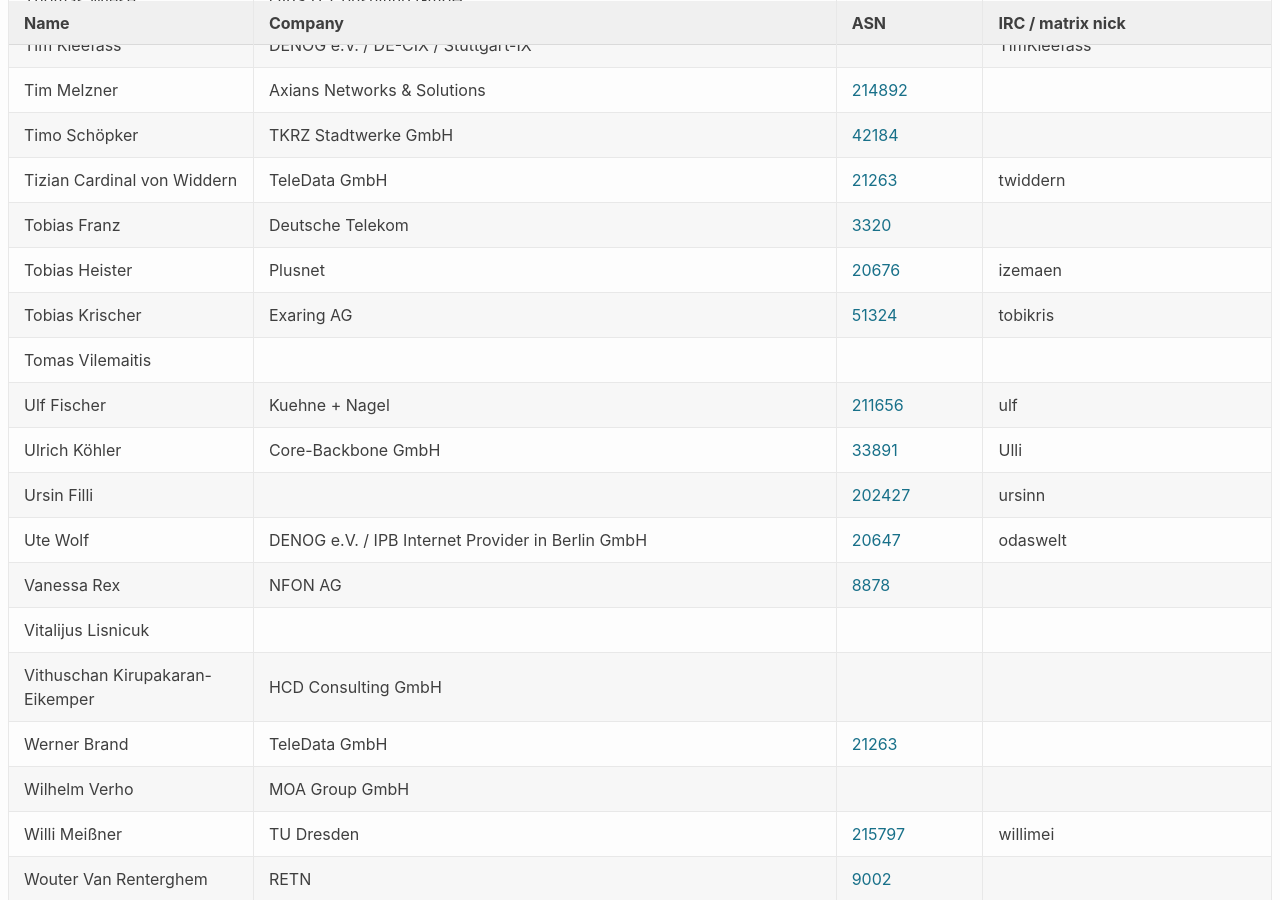
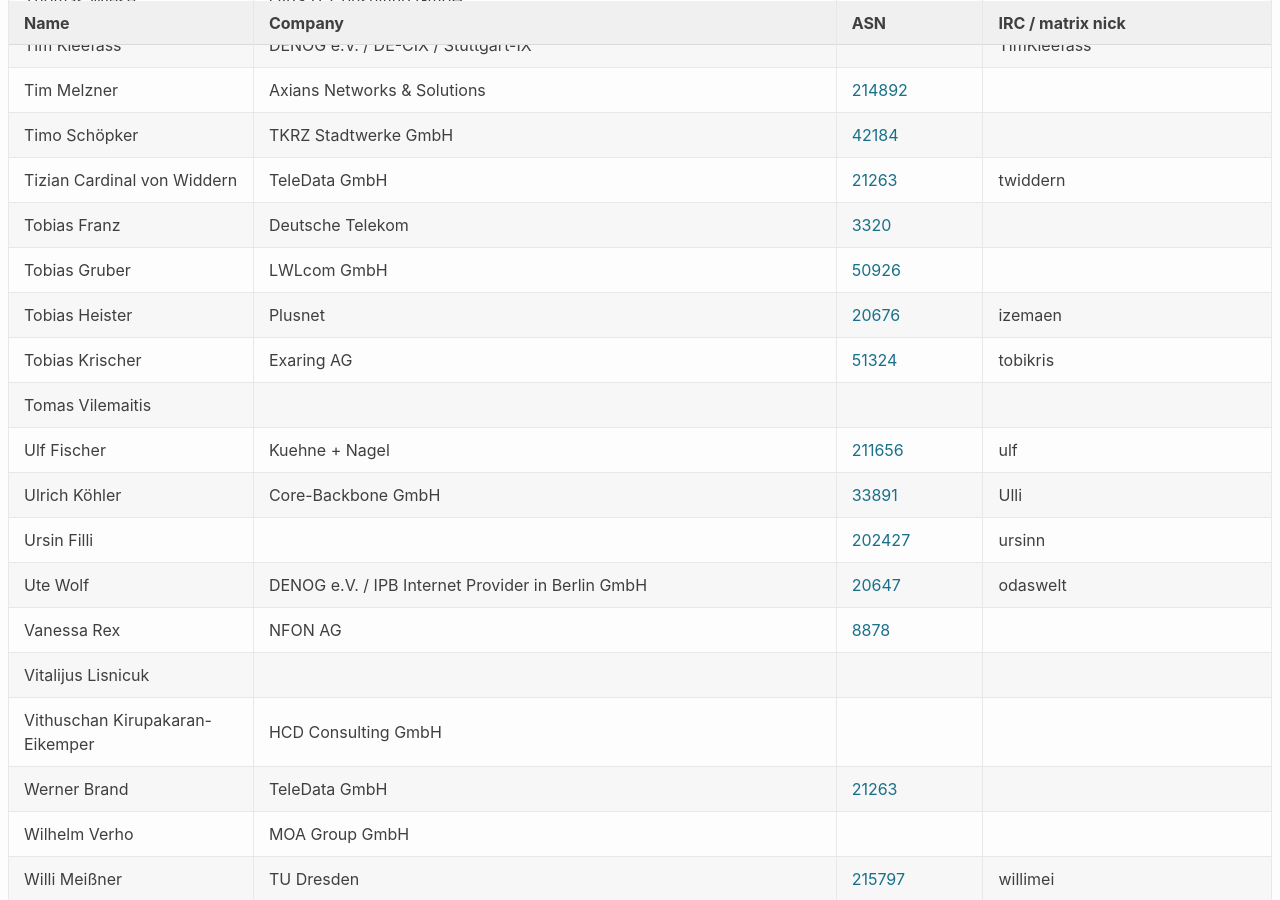
Before and after one commit to denog/pretix-attendeelist, a Jekyll site: the page built from denog16/index.markdown, in a window 1280 px wide and 900 px high, scrolled down 14065 px. Built offline with Jekyll 4.4.1, drawn with Linux system fonts in a browser that asks for light colours.

Commit message:
Latest data: Thu Oct 10 10:32:49 UTC 2024

```diff
--- a/_data/attendees_denog16_onsite.json
+++ b/_data/attendees_denog16_onsite.json
@@ -1872,6 +1872,12 @@
     "asn": "3320"
   },
   {
+    "name": "Tobias Gruber",
+    "company": "LWLcom GmbH",
+    "irc": null,
+    "asn": "50926"
+  },
+  {
     "name": "Tobias Heister",
     "company": "Plusnet",
     "irc": "izemaen",
```
